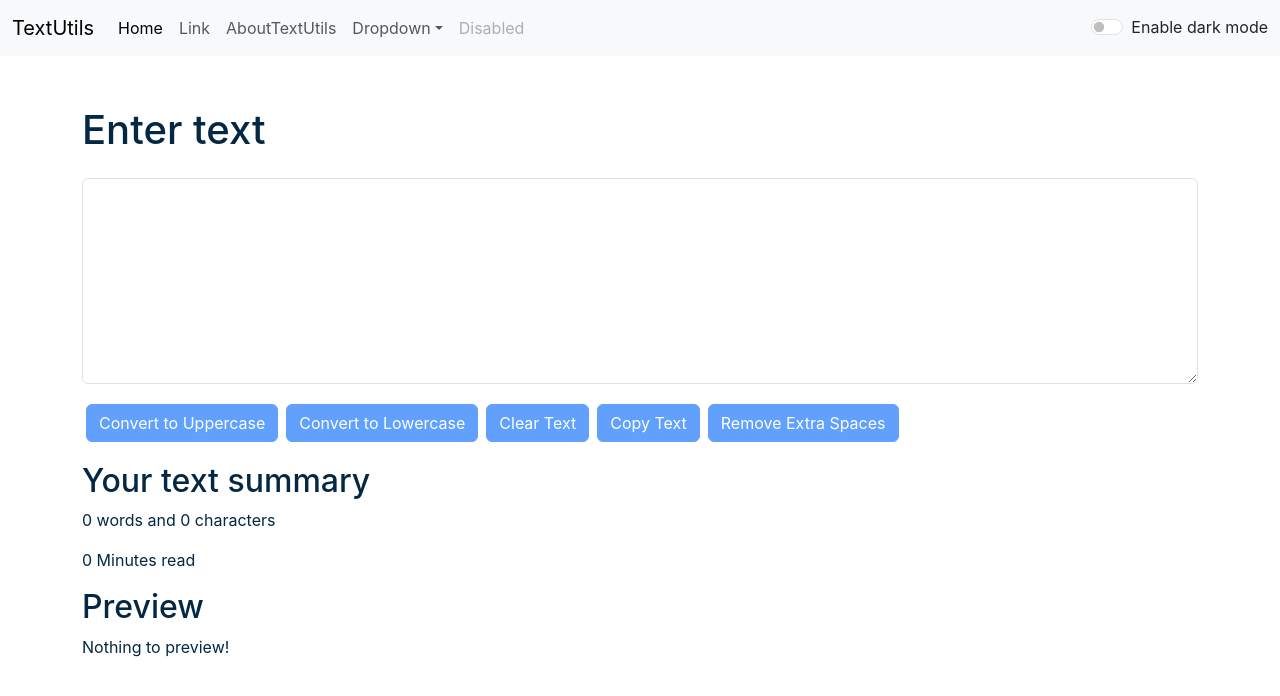
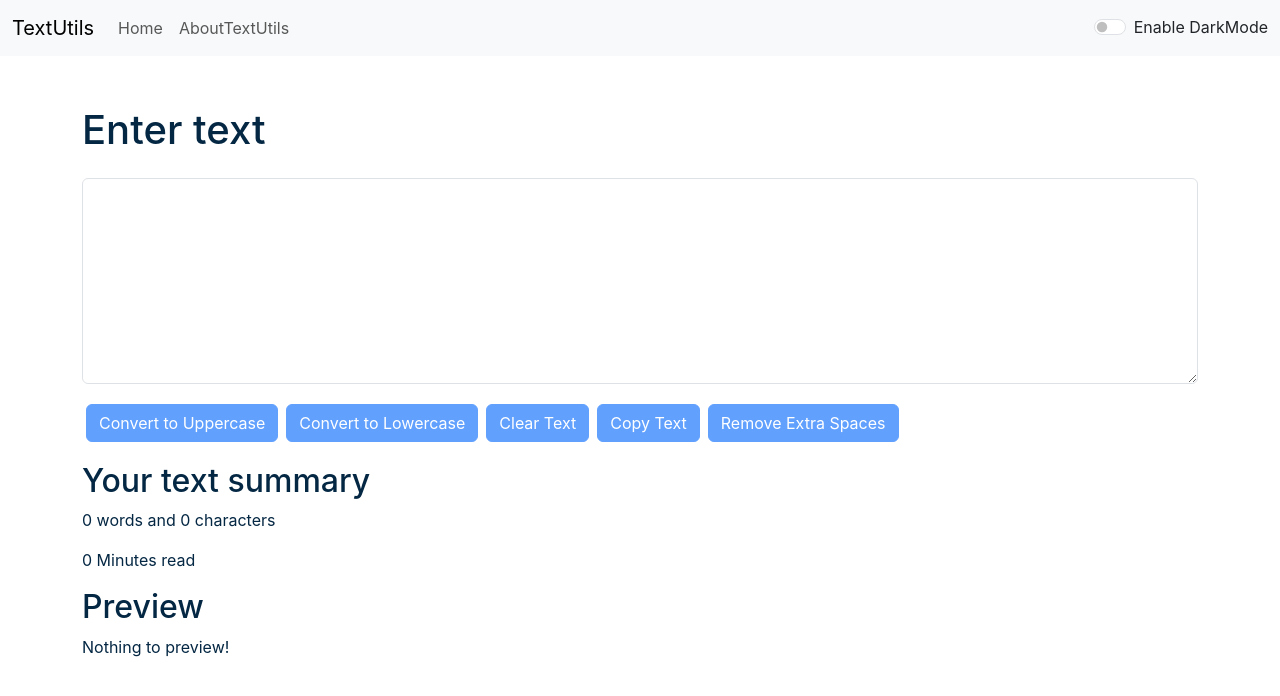
Before and after one commit to tanuchaurasiya/TextUtils-React, a React (Create React App) app: page / in a window 1280 px wide. Shown: the top 696 px of the page. Built offline with nearby package versions, Linux system fonts and the light colour scheme.

Commit message:
router setup: video 16 completed

```diff
--- a/package.json
+++ b/package.json
@@ -9,6 +9,7 @@
     "@testing-library/user-event": "^13.5.0",
     "react": "^19.1.0",
     "react-dom": "^19.1.0",
+    "react-router-dom": "^7.5.3",
     "react-scripts": "5.0.1",
     "web-vitals": "^2.1.4"
   },
--- a/public/index.html
+++ b/public/index.html
@@ -11,7 +11,7 @@
     />
     <link rel="apple-touch-icon" href="%PUBLIC_URL%/favicon.png" />
     <link rel="manifest" href="%PUBLIC_URL%/manifest.json" />
-    <title>TextUtils</title>
+    <title>TextUtils - Home</title>
     <link href="https://cdn.jsdelivr.net/npm/bootstrap@5.3.3/dist/css/bootstrap.min.css" rel="stylesheet" integrity="sha384-QWTKZyjpPEjISv5WaRU9OFeRpok6YctnYmDr5pNlyT2bRjXh0JMhjY6hW+ALEwIH" crossorigin="anonymous">
 
   </head>
--- a/src/App.js
+++ b/src/App.js
@@ -1,9 +1,14 @@
 import './App.css';
 import About from './components/About';
 import Navbar from './components/Navbar';
-import React, {useState} from 'react'
+import React, {useState} from 'react';
 import TextForm from './components/TextForm';
 import Alert from './components/Alert';
+import {
+  BrowserRouter as Router,
+  Routes,
+  Route
+} from "react-router-dom";
 
 function App() {
   const [mode, setMode] = useState('light');
@@ -13,11 +18,12 @@ function App() {
       setMode('dark');
       document.body.style.backgroundColor = '#042743';
       showAlert("Dark mode has been enabled", "success");
-    }
-    else{
+      document.title = "Text utils - Dark mode";
+    } else {
       setMode('light');
       document.body.style.backgroundColor = 'white';
       showAlert("Light mode has been enabled", "success");
+      document.title = "Text utils - Light mode";
     }
   }
 
@@ -34,12 +40,15 @@ function App() {
   }
 
   return (
-    <>
-      <Navbar title="TextUtils" aboutText="AboutTextUtils" mode={mode} toggleMode={toggleMode}></Navbar>
-      <Alert alert={alert}/>
-      <TextForm heading="Enter text" mode={mode} showAlert={showAlert}></TextForm>
-      {/* <About></About> */}
-    </>
+    <Router>
+      <Navbar title="TextUtils" aboutText="AboutTextUtils" mode={mode} toggleMode={toggleMode} />
+      <Alert alert={alert} />
+
+      <Routes>
+        <Route path="/" element={<TextForm heading="Enter text" mode={mode} showAlert={showAlert} />} />
+        <Route path="/about" element={<About />} />
+      </Routes>
+    </Router>
   );
 }
 
--- a/src/components/Navbar.js
+++ b/src/components/Navbar.js
@@ -1,5 +1,6 @@
 import React from 'react'
 import PropTypes from 'prop-types'
+import {Link} from 'react-router-dom'
 
 
 export default function Navbar(props) {
@@ -7,44 +8,22 @@ export default function Navbar(props) {
     <>
         <nav className={`navbar navbar-expand-lg navbar-${props.mode} bg-${props.mode}`}>
             <div className="container-fluid">
-          <a className="navbar-brand" href="/">{props.title}</a>
+                <Link className="navbar-brand" to="/">{props.title}</Link>
                 <button className="navbar-toggler" type="button" data-bs-toggle="collapse" data-bs-target="#navbarSupportedContent" aria-controls="navbarSupportedContent" aria-expanded="false" aria-label="Toggle navigation">
                     <span className="navbar-toggler-icon"></span>
                 </button>
                 <div className="collapse navbar-collapse" id="navbarSupportedContent">
                     <ul className="navbar-nav me-auto mb-2 mb-lg-0">
                         <li className="nav-item">
-                <a className="nav-link active" aria-current="page" href="/">Home</a>
+                            <Link className="nav-link" aria-current="page" to="/">Home</Link>
                         </li>
                         <li className="nav-item">
-                <a className="nav-link" href="/">Link</a>
-              </li>
-              <li className="nav-item">
-                <a className="nav-link" href="/">{props.aboutText}</a>
-              </li>
-              <li className="nav-item dropdown">
-                <a className="nav-link dropdown-toggle" href="/" role="button" data-bs-toggle="dropdown" aria-expanded="false">
-                  Dropdown
-                </a>
-                <ul className="dropdown-menu">
-                  <li><a className="dropdown-item" href="/">Action</a></li>
-                  <li><a className="dropdown-item" href="/">Another action</a></li>
-                  <li><hr className="dropdown-divider"/></li>
-                  <li><a className="dropdown-item" href="/">Something else here</a></li>
-                </ul>
-              </li>
-              <li className="nav-item">
-                <a className="nav-link disabled" aria-disabled="true" href="/">Disabled</a>
+                            <Link className="nav-link" to="/about">{props.aboutText}</Link>
                         </li>
                     </ul>
-            {/* <form className="d-flex" role="search">
-              <input className="form-control me-2" type="search" placeholder="Search" aria-label="Search"/>
-              <button className="btn btn-outline-success" type="submit">Search</button>
-            </form> */}
-
                     <div className={`form-check form-switch text-${props.mode==='light'?'dark':'light'}`}>
-                <input className="form-check-input" type="checkbox" role="switch" onClick={props.toggleMode} id="flexSwitchCheckDefault"/>
-                <label className="form-check-label" HTMLFor="flexSwitchCheckDefault">Enable {props.mode==='light'?'dark':'light'} mode</label>
+                        <input className="form-check-input" onClick={props.toggleMode} type="checkbox" id="flexSwitchCheckDefault"/>
+                        <label className="form-check-label" htmlFor="flexSwitchCheckDefault">Enable DarkMode</label>
                     </div>
                 </div>
             </div>
```
Also changed, not shown: 1 other file (tests, documents, lock files or other folders). Lines whose indentation alone changed are shown as unchanged.
